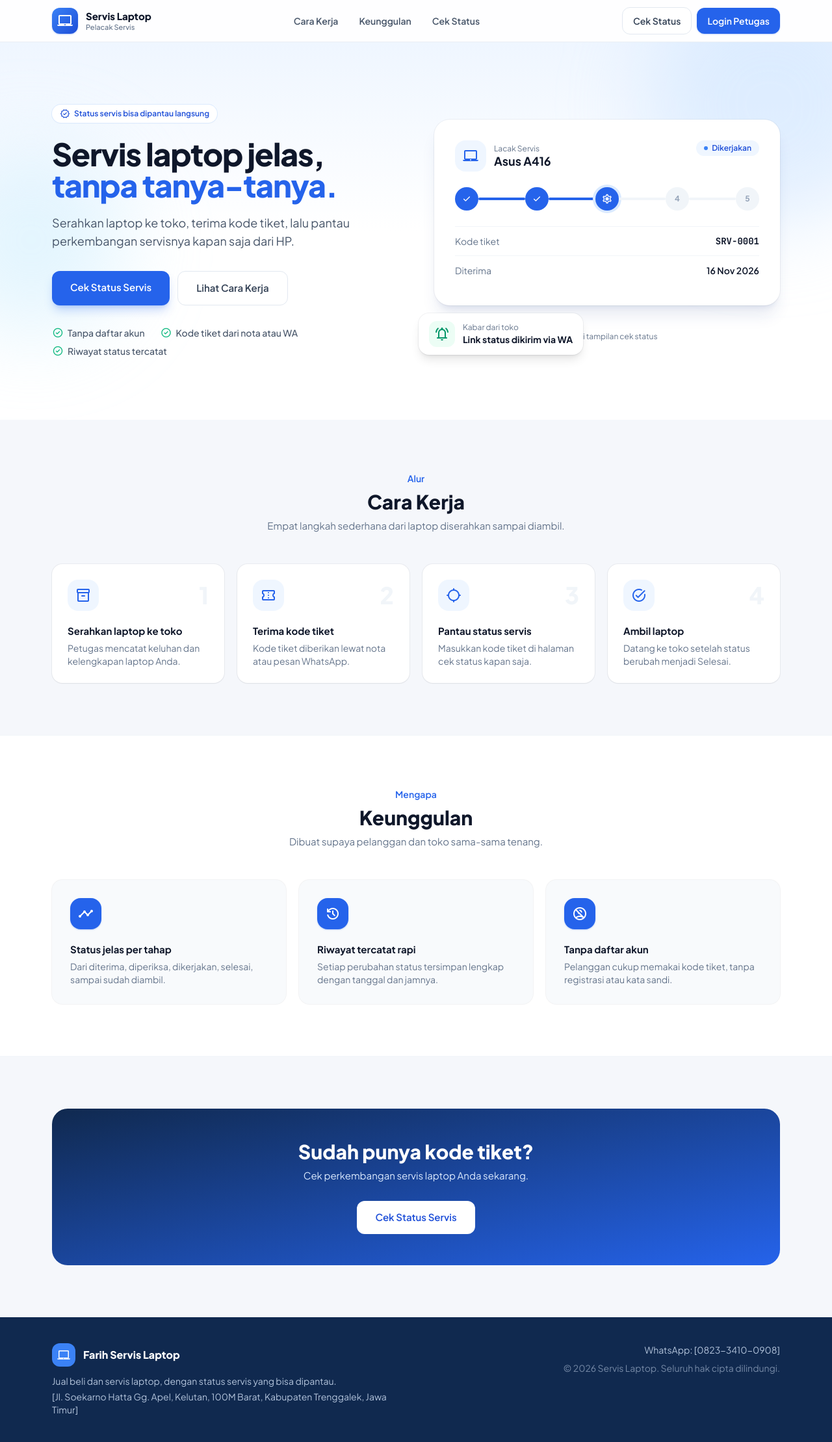
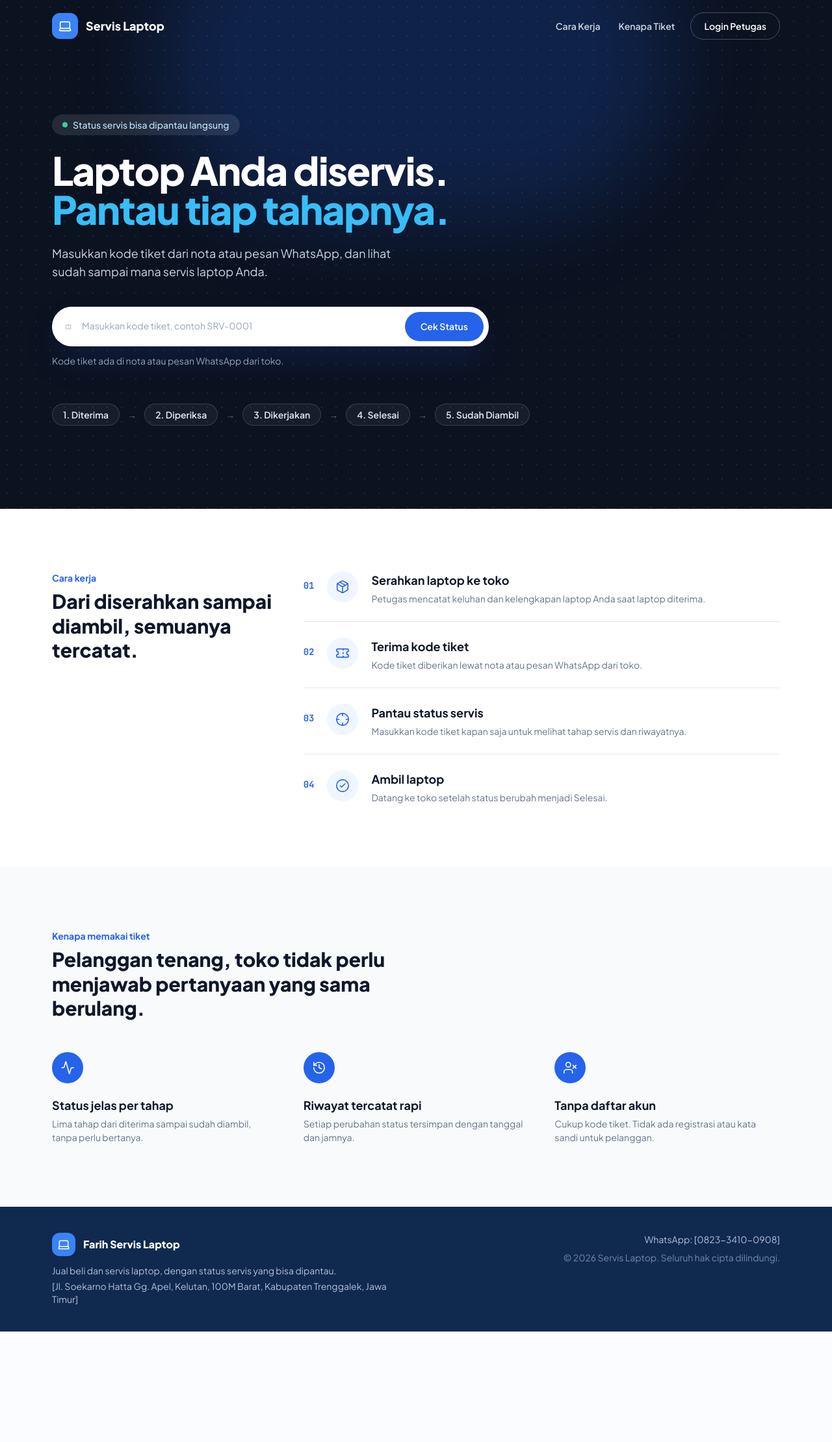
Before and after one commit to geysaaa/servis-laptop, a Laravel app: page / in a window 1280 px wide. Shown: the whole page at 65% size. After the commit the page ends 2049 px from the top, so only its background shows below. Run offline with Laravel 12, Linux system fonts and the light colour scheme; some libraries are stand-ins or nearby versions.

Commit message:
Ganti tampilan landing page dan login

```diff
--- a/resources/views/layouts/app.blade.php
+++ b/resources/views/layouts/app.blade.php
@@ -6,7 +6,6 @@
 <meta name="csrf-token" content="{{ csrf_token() }}">
 <title>@yield('title') - Servis Laptop</title>
 <link href="https://fonts.googleapis.com/css2?family=Plus+Jakarta+Sans:wght@400;500;600;700;800&family=JetBrains+Mono:wght@500;700&display=swap" rel="stylesheet">
-<link href="https://fonts.googleapis.com/css2?family=Material+Symbols+Rounded:opsz,wght,FILL,GRAD@24,400,0,0&display=swap" rel="stylesheet">
 <script src="https://cdn.tailwindcss.com"></script>
 @verbatim
 <script>
@@ -15,10 +14,49 @@ tailwind.config = { theme: { extend: { fontFamily: {
   mono: ['"JetBrains Mono"', 'monospace']
 } } } }
 </script>
+<style>
+  /* Ikon bergaya garis tipis (Lucide), ukurannya mengikuti ukuran huruf */
+  svg.lucide { width: 1em; height: 1em; stroke-width: 1.75; flex-shrink: 0; }
+  aside nav svg.lucide { width: 18px; height: 18px; }
+  .w-12.h-12 svg.lucide { width: 22px; height: 22px; }
+
+  /* Ukuran huruf */
+  h1.text-2xl { font-size: 22px; font-weight: 700; }
+  p.text-3xl.font-extrabold { font-size: 28px; font-weight: 700; }
+  aside nav a.font-semibold { font-weight: 500; }
+</style>
 @endverbatim
 </head>
-<body class="bg-[#F5F7FB] text-slate-700 text-[15px] antialiased">
+<body class="bg-[#F5F7FB] text-slate-700 text-[14px] antialiased">
 @yield('content')
 @stack('scripts')
+
+<script src="https://unpkg.com/lucide@0.475.0/dist/umd/lucide.min.js"></script>
+@verbatim
+<script>
+(function () {
+  var peta = {
+    laptop_mac: 'laptop', space_dashboard: 'layout-dashboard', build_circle: 'wrench',
+    add_circle: 'circle-plus', logout: 'log-out', manage_accounts: 'user-cog',
+    add: 'plus', inbox: 'inbox', manage_search: 'search', build: 'wrench',
+    task_alt: 'circle-check', search: 'search', check_circle: 'circle-check',
+    arrow_back: 'arrow-left', chat: 'message-circle', person_add: 'user-plus',
+    error: 'circle-alert', mail: 'mail', lock: 'lock', verified: 'badge-check',
+    confirmation_number: 'ticket', location_searching: 'crosshair', search_off: 'search-x',
+    settings: 'settings', check: 'check', notifications_active: 'bell-ring',
+    inventory_2: 'package', timeline: 'activity', history: 'history', no_accounts: 'user-x'
+  };
+  document.querySelectorAll('.material-symbols-rounded').forEach(function (el) {
+    var nama = peta[el.textContent.trim()] || 'circle';
+    var i = document.createElement('i');
+    i.setAttribute('data-lucide', nama);
+    i.className = el.className.replace('material-symbols-rounded', '').trim();
+    if (!/text-\[/.test(i.className)) i.className += ' text-[20px]';
+    el.replaceWith(i);
+  });
+  lucide.createIcons();
+})();
+</script>
+@endverbatim
 </body>
 </html>
--- a/resources/views/publik/landing.blade.php
+++ b/resources/views/publik/landing.blade.php
@@ -2,141 +2,103 @@
 @section('title', 'Beranda')
 
 @section('content')
-@include('partials.header-publik')
+<section class="relative bg-[#0B1220] text-white overflow-hidden"
+  style="background-image:radial-gradient(rgba(148,163,184,.16) 1px,transparent 1px);background-size:22px 22px">
+  <div class="absolute -top-40 left-1/2 -translate-x-1/2 w-[800px] h-[500px] rounded-full bg-blue-600/20 blur-3xl pointer-events-none"></div>
 
-<main>
-  <section class="relative overflow-hidden bg-gradient-to-b from-blue-50 via-white to-white">
-    <div class="absolute -top-24 -right-24 w-96 h-96 rounded-full bg-blue-200/40 blur-3xl"></div>
-    <div class="absolute top-40 -left-24 w-72 h-72 rounded-full bg-sky-200/40 blur-3xl"></div>
+  <header class="relative z-10">
+    <div class="max-w-6xl mx-auto px-4 h-20 flex items-center justify-between">
+      <a href="{{ url('/') }}" class="flex items-center gap-3">
+        <span class="w-10 h-10 rounded-xl bg-blue-500 flex items-center justify-center"><span class="material-symbols-rounded text-[22px]">laptop_mac</span></span>
+        <span class="font-extrabold text-lg">Servis Laptop</span>
+      </a>
+      <nav class="flex items-center gap-1 text-sm font-semibold">
+        <a href="#cara-kerja" class="hidden md:inline px-3 py-2 text-slate-300 hover:text-white">Cara Kerja</a>
+        <a href="#kenapa" class="hidden md:inline px-3 py-2 text-slate-300 hover:text-white">Kenapa Tiket</a>
+        <a href="{{ route('login') }}" class="ml-2 rounded-full border border-white/25 hover:bg-white/10 px-5 py-2.5">Login Petugas</a>
+      </nav>
+    </div>
+  </header>
 
-    <div class="relative max-w-6xl mx-auto px-4 py-14 md:py-24 grid lg:grid-cols-2 gap-14 items-center">
-      <div>
-        <span class="inline-flex items-center gap-1.5 rounded-full bg-white ring-1 ring-blue-100 text-blue-700 px-3 py-1.5 text-xs font-semibold mb-6 shadow-sm">
-          <span class="material-symbols-rounded text-[16px]">verified</span>Status servis bisa dipantau langsung
-        </span>
-        <h1 class="text-4xl md:text-5xl font-extrabold tracking-tight leading-[1.15] text-slate-900 mb-5">
-          Servis laptop jelas, <span class="text-blue-600">tanpa tanya-tanya.</span>
+  <div class="relative max-w-6xl mx-auto px-4 pt-14 pb-24 md:pt-24 md:pb-32">
+    <p class="inline-flex items-center gap-2 rounded-full bg-white/10 px-4 py-1.5 text-sm font-medium text-sky-200 mb-6">
+      <span class="w-2 h-2 rounded-full bg-emerald-400"></span>Status servis bisa dipantau langsung
+    </p>
+
+    <h1 class="text-4xl md:text-6xl font-extrabold tracking-tight leading-[1.1] max-w-3xl">
+      Laptop Anda diservis.<br><span class="text-sky-400">Pantau tiap tahapnya.</span>
     </h1>
-        <p class="text-lg text-slate-600 mb-8 max-w-lg">
-          Serahkan laptop ke toko, terima kode tiket, lalu pantau perkembangan servisnya kapan saja dari HP.
+    <p class="text-lg text-slate-300 mt-6 max-w-xl">
+      Masukkan kode tiket dari nota atau pesan WhatsApp, dan lihat sudah sampai mana servis laptop Anda.
     </p>
-        <div class="flex flex-wrap gap-3 mb-8">
-          <a href="{{ route('cek-status') }}" class="rounded-xl bg-blue-600 hover:bg-blue-700 text-white font-semibold px-7 py-3.5 shadow-lg shadow-blue-600/25">Cek Status Servis</a>
-          <a href="#cara-kerja" class="rounded-xl border border-slate-200 bg-white hover:bg-slate-50 font-semibold px-7 py-3.5">Lihat Cara Kerja</a>
+
+    <form method="GET" action="{{ route('cek-status') }}" class="mt-10 max-w-2xl">
+      <div class="flex items-center gap-2 rounded-full bg-white p-2 shadow-2xl shadow-blue-900/40">
+        <span class="material-symbols-rounded text-[22px] text-slate-400 pl-3">confirmation_number</span>
+        <input name="kode" autocomplete="off" placeholder="Masukkan kode tiket, contoh SRV-0001"
+          class="flex-1 min-w-0 bg-transparent px-2 py-3 text-slate-900 font-mono font-bold uppercase tracking-wider placeholder:font-sans placeholder:font-normal placeholder:normal-case placeholder:tracking-normal placeholder:text-slate-400 focus:outline-none">
+        <button type="submit" class="shrink-0 rounded-full bg-blue-600 hover:bg-blue-700 text-white font-semibold px-6 py-3">Cek Status</button>
       </div>
-        <ul class="flex flex-wrap gap-x-6 gap-y-2 text-sm text-slate-600 font-medium">
-          <li class="flex items-center gap-1.5"><span class="material-symbols-rounded text-[18px] text-emerald-500">check_circle</span>Tanpa daftar akun</li>
-          <li class="flex items-center gap-1.5"><span class="material-symbols-rounded text-[18px] text-emerald-500">check_circle</span>Kode tiket dari nota atau WA</li>
-          <li class="flex items-center gap-1.5"><span class="material-symbols-rounded text-[18px] text-emerald-500">check_circle</span>Riwayat status tercatat</li>
-        </ul>
-      </div>
+      <p class="mt-3 text-sm text-slate-400">Kode tiket ada di nota atau pesan WhatsApp dari toko.</p>
+    </form>
 
-      <div class="relative">
-        <div class="bg-white rounded-3xl shadow-xl shadow-blue-900/10 ring-1 ring-slate-900/5 p-6 md:p-8">
-          <div class="flex items-start justify-between gap-3 mb-6">
-            <div class="flex items-center gap-3">
-              <span class="w-12 h-12 rounded-2xl bg-blue-50 text-blue-600 flex items-center justify-center"><span class="material-symbols-rounded">laptop_mac</span></span>
-              <div>
-                <p class="text-xs text-slate-500">Lacak Servis</p>
-                <p class="font-bold text-slate-900 text-lg leading-tight">Asus A416</p>
-              </div>
-            </div>
-            <span class="inline-flex items-center gap-1.5 rounded-full bg-blue-50 text-blue-700 px-3 py-1 text-xs font-semibold">
-              <span class="w-1.5 h-1.5 rounded-full bg-blue-500"></span>Dikerjakan
-            </span>
-          </div>
-
-          <div class="flex items-center mb-6">
-            @foreach (range(1, 5) as $n)
-              <span class="w-9 h-9 shrink-0 rounded-full flex items-center justify-center text-xs font-bold {{ $n < 3 ? 'bg-blue-600 text-white' : ($n === 3 ? 'bg-blue-600 text-white ring-4 ring-blue-100' : 'bg-slate-100 text-slate-400') }}">
-                @if ($n < 3)
-                  <span class="material-symbols-rounded text-[18px]">check</span>
-                @elseif ($n === 3)
-                  <span class="material-symbols-rounded text-[18px]">settings</span>
-                @else
-                  {{ $n }}
-                @endif
-              </span>
+    <div class="mt-14 flex flex-wrap items-center gap-x-3 gap-y-3 text-sm font-semibold">
+      @foreach (\App\Models\Servis::STATUS as $nama)
+        <span class="rounded-full border border-white/15 bg-white/5 px-4 py-1.5 text-slate-200">{{ $loop->iteration }}. {{ $nama }}</span>
         @unless ($loop->last)
-                <span class="flex-1 h-1 rounded-full {{ $n < 3 ? 'bg-blue-600' : 'bg-slate-100' }}"></span>
+          <span class="text-slate-500">&rarr;</span>
         @endunless
       @endforeach
-          </div>
-
-          <div class="divide-y divide-slate-100 border-t border-slate-100 text-sm">
-            <div class="flex justify-between py-3"><span class="text-slate-500">Kode tiket</span><span class="font-mono font-bold text-slate-900">SRV-0001</span></div>
-            <div class="flex justify-between py-3"><span class="text-slate-500">Diterima</span><span class="font-semibold text-slate-900">16 Nov 2026</span></div>
-          </div>
-        </div>
-
-        <div class="absolute -bottom-5 -left-3 md:-left-6 bg-white rounded-2xl shadow-lg ring-1 ring-slate-900/5 px-4 py-3 flex items-center gap-3">
-          <span class="w-10 h-10 rounded-xl bg-emerald-50 text-emerald-600 flex items-center justify-center"><span class="material-symbols-rounded">notifications_active</span></span>
-          <div>
-            <p class="text-xs text-slate-500">Kabar dari toko</p>
-            <p class="text-sm font-bold text-slate-900">Link status dikirim via WA</p>
-          </div>
-        </div>
-        <p class="text-center text-xs text-slate-500 mt-10">Ilustrasi tampilan cek status</p>
     </div>
   </div>
 </section>
 
-  <section id="cara-kerja" class="max-w-6xl mx-auto px-4 py-14 md:py-20">
-    <div class="text-center mb-12">
-      <p class="text-sm font-semibold text-blue-600 mb-2">Alur</p>
-      <h2 class="text-3xl font-extrabold text-slate-900 mb-2">Cara Kerja</h2>
-      <p class="text-slate-500">Empat langkah sederhana dari laptop diserahkan sampai diambil.</p>
+<section id="cara-kerja" class="bg-white">
+  <div class="max-w-6xl mx-auto px-4 py-16 md:py-24 grid md:grid-cols-3 gap-10">
+    <div>
+      <p class="text-sm font-bold text-blue-600 mb-2">Cara kerja</p>
+      <h2 class="text-3xl font-extrabold text-slate-900 leading-tight">Dari diserahkan sampai diambil, semuanya tercatat.</h2>
     </div>
-    <div class="grid sm:grid-cols-2 lg:grid-cols-4 gap-5">
+    <div class="md:col-span-2 divide-y divide-slate-200">
       @foreach ([
-        ['inventory_2', '1', 'Serahkan laptop ke toko', 'Petugas mencatat keluhan dan kelengkapan laptop Anda.'],
-        ['confirmation_number', '2', 'Terima kode tiket', 'Kode tiket diberikan lewat nota atau pesan WhatsApp.'],
-        ['location_searching', '3', 'Pantau status servis', 'Masukkan kode tiket di halaman cek status kapan saja.'],
-        ['task_alt', '4', 'Ambil laptop', 'Datang ke toko setelah status berubah menjadi Selesai.'],
-      ] as [$ikon, $no, $judul, $isi])
-        <div class="bg-white rounded-2xl shadow-sm ring-1 ring-slate-900/5 p-6 hover:shadow-md transition">
-          <div class="flex items-center justify-between mb-5">
-            <span class="w-12 h-12 rounded-2xl bg-blue-50 text-blue-600 flex items-center justify-center"><span class="material-symbols-rounded">{{ $ikon }}</span></span>
-            <span class="text-4xl font-extrabold text-slate-100">{{ $no }}</span>
+        ['inventory_2', 'Serahkan laptop ke toko', 'Petugas mencatat keluhan dan kelengkapan laptop Anda saat laptop diterima.'],
+        ['confirmation_number', 'Terima kode tiket', 'Kode tiket diberikan lewat nota atau pesan WhatsApp dari toko.'],
+        ['location_searching', 'Pantau status servis', 'Masukkan kode tiket kapan saja untuk melihat tahap servis dan riwayatnya.'],
+        ['task_alt', 'Ambil laptop', 'Datang ke toko setelah status berubah menjadi Selesai.'],
+      ] as [$ikon, $judul, $isi])
+        <div class="flex items-start gap-5 py-6 first:pt-0 last:pb-0">
+          <span class="font-mono text-sm font-bold text-blue-600 pt-3">0{{ $loop->iteration }}</span>
+          <span class="w-12 h-12 shrink-0 rounded-full bg-blue-50 text-blue-600 flex items-center justify-center"><span class="material-symbols-rounded text-[22px]">{{ $ikon }}</span></span>
+          <div>
+            <h3 class="text-lg font-bold text-slate-900">{{ $judul }}</h3>
+            <p class="text-slate-500 mt-1">{{ $isi }}</p>
           </div>
-          <h3 class="font-bold text-slate-900 mb-1">{{ $judul }}</h3>
-          <p class="text-sm text-slate-500">{{ $isi }}</p>
-        </div>
-      @endforeach
-    </div>
-  </section>
-
-  <section id="keunggulan" class="bg-white border-y border-slate-100">
-    <div class="max-w-6xl mx-auto px-4 py-14 md:py-20">
-      <div class="text-center mb-12">
-        <p class="text-sm font-semibold text-blue-600 mb-2">Mengapa</p>
-        <h2 class="text-3xl font-extrabold text-slate-900 mb-2">Keunggulan</h2>
-        <p class="text-slate-500">Dibuat supaya pelanggan dan toko sama-sama tenang.</p>
-      </div>
-      <div class="grid md:grid-cols-3 gap-5">
-        @foreach ([
-          ['timeline', 'Status jelas per tahap', 'Dari diterima, diperiksa, dikerjakan, selesai, sampai sudah diambil.'],
-          ['history', 'Riwayat tercatat rapi', 'Setiap perubahan status tersimpan lengkap dengan tanggal dan jamnya.'],
-          ['no_accounts', 'Tanpa daftar akun', 'Pelanggan cukup memakai kode tiket, tanpa registrasi atau kata sandi.'],
-        ] as [$ikon, $judul, $isi])
-          <div class="rounded-2xl bg-slate-50 ring-1 ring-slate-900/5 p-7">
-            <span class="w-12 h-12 rounded-2xl bg-blue-600 text-white flex items-center justify-center mb-5 shadow-sm shadow-blue-600/30"><span class="material-symbols-rounded">{{ $ikon }}</span></span>
-            <h3 class="font-bold text-slate-900 mb-1">{{ $judul }}</h3>
-            <p class="text-sm text-slate-500">{{ $isi }}</p>
         </div>
       @endforeach
     </div>
   </div>
 </section>
 
-  <section class="max-w-6xl mx-auto px-4 py-14 md:py-20">
-    <div class="rounded-3xl bg-gradient-to-br from-[#10294F] to-blue-600 text-white px-8 py-12 text-center">
-      <h2 class="text-2xl md:text-3xl font-extrabold mb-2">Sudah punya kode tiket?</h2>
-      <p class="text-blue-100 mb-7">Cek perkembangan servis laptop Anda sekarang.</p>
-      <a href="{{ route('cek-status') }}" class="inline-flex rounded-xl bg-white text-blue-700 hover:bg-blue-50 font-semibold px-7 py-3.5">Cek Status Servis</a>
+<section id="kenapa" class="bg-slate-50">
+  <div class="max-w-6xl mx-auto px-4 py-16 md:py-24">
+    <p class="text-sm font-bold text-blue-600 mb-2">Kenapa memakai tiket</p>
+    <h2 class="text-3xl font-extrabold text-slate-900 max-w-xl leading-tight">Pelanggan tenang, toko tidak perlu menjawab pertanyaan yang sama berulang.</h2>
+
+    <div class="grid md:grid-cols-3 gap-10 mt-12">
+      @foreach ([
+        ['timeline', 'Status jelas per tahap', 'Lima tahap dari diterima sampai sudah diambil, tanpa perlu bertanya.'],
+        ['history', 'Riwayat tercatat rapi', 'Setiap perubahan status tersimpan dengan tanggal dan jamnya.'],
+        ['no_accounts', 'Tanpa daftar akun', 'Cukup kode tiket. Tidak ada registrasi atau kata sandi untuk pelanggan.'],
+      ] as [$ikon, $judul, $isi])
+        <div>
+          <span class="w-12 h-12 rounded-full bg-blue-600 text-white flex items-center justify-center mb-5"><span class="material-symbols-rounded text-[22px]">{{ $ikon }}</span></span>
+          <h3 class="text-lg font-bold text-slate-900 mb-1">{{ $judul }}</h3>
+          <p class="text-slate-500">{{ $isi }}</p>
+        </div>
+      @endforeach
+    </div>
   </div>
 </section>
-</main>
 
 @include('partials.footer-publik')
 @endsection
--- a/routes/web.php
+++ b/routes/web.php
@@ -34,5 +34,6 @@ Route::middleware('auth')->prefix('petugas')->group(function () {
         Route::get('/akun/baru', [AkunController::class, 'create'])->name('akun.create');
         Route::post('/akun', [AkunController::class, 'store'])->name('akun.store');
         Route::patch('/akun/{user}/status', [AkunController::class, 'status'])->name('akun.status');
+                Route::delete('/akun/{user}', [AkunController::class, 'destroy'])->name('akun.destroy');
     });
 });
```
Also changed, not shown: app/Http/Controllers/AkunController.php (+23 -0 lines), resources/views/auth/login.blade.php (+18 -28 lines), resources/views/petugas/akun/index.blade.php (+18 -2 lines). Lines whose indentation alone changed are shown as unchanged.
